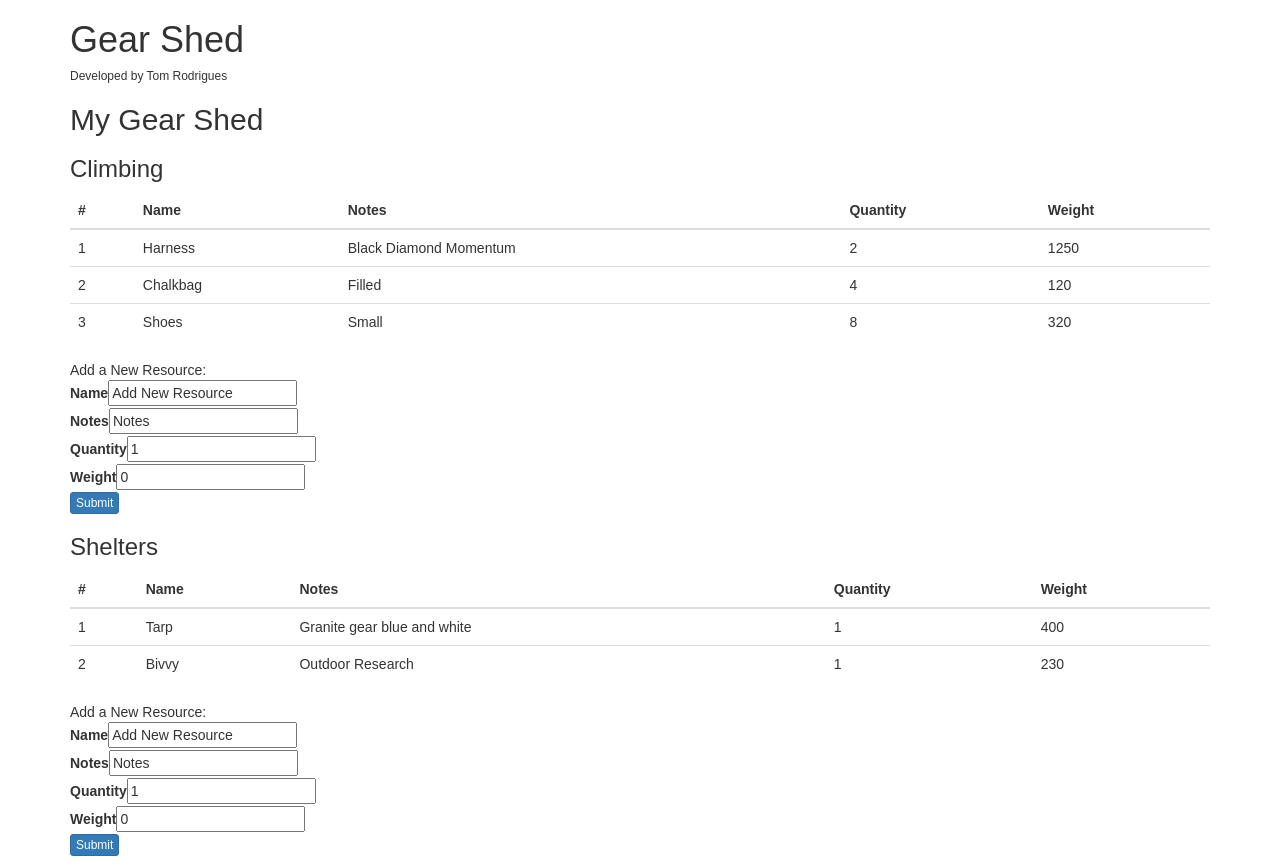
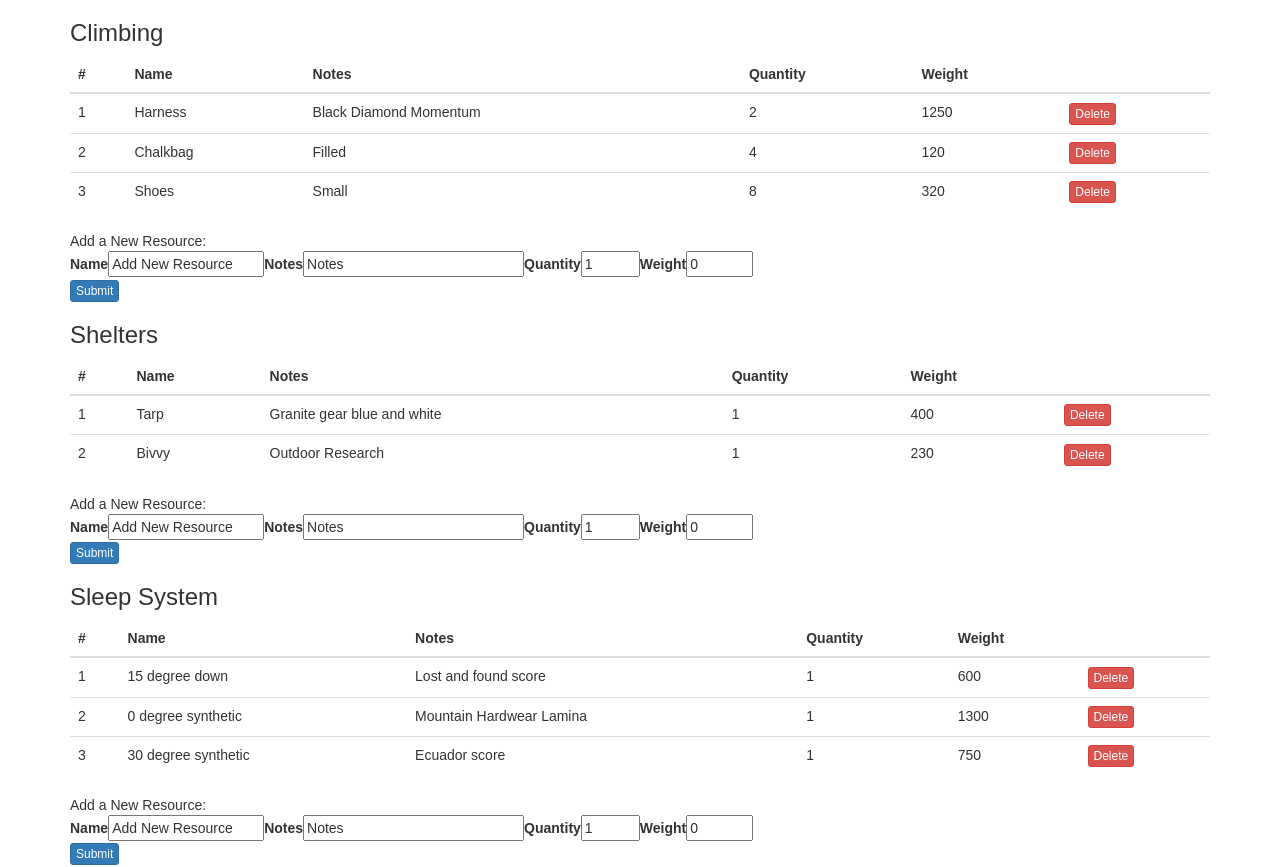
Before and after one commit to TomJRodrigues/gear-shed, a React (Create React App) app: page / in a window 1280 px wide. Shown: the top 867 px of the page. Built offline with nearby package versions, Linux system fonts and the light colour scheme.

Commit message:
delete function implemented

```diff
--- a/src/App.js
+++ b/src/App.js
@@ -1,6 +1,6 @@
 import React, { Component } from 'react';
-import Header from './Header.js';
-import PageTitle from './PageTitle.js';
+// import Header from './Header.js';
+// import PageTitle from './PageTitle.js';
 import Category from './Category.js';
 
 class App extends Component {
@@ -9,7 +9,9 @@ class App extends Component {
 
     //function binding
     this.addNewItem = this.addNewItem.bind(this);
+    this.deleteItem = this.deleteItem.bind(this);
 
+    // state
     this.state = {
       resources: [
         {
@@ -81,6 +83,12 @@ class App extends Component {
 
   //functions
 
+  deleteItem(categoryIndex, itemIndex) {
+    const tempState = this.state;
+    tempState.resources[categoryIndex].items.splice(itemIndex, 1);
+    this.setState(tempState);
+  }
+
   addNewItem(newItem, index) {
     const tempState = this.state;
     tempState.resources[index].items.push(newItem);
@@ -90,14 +98,13 @@ class App extends Component {
   render() {
     return (
       <div className="container">
-        <Header />
-        <PageTitle />
         {this.state.resources.map((resource, index) => {
           return (
             <Category
               index={index}
               items={resource}
               addNewItem={this.addNewItem}
+              deleteItem={this.deleteItem}
             />
           )}
         )}
--- a/src/Category.js
+++ b/src/Category.js
@@ -9,6 +9,7 @@ export default class Category extends Component {
 		// function binding
 		this.handleInputChange = this.handleInputChange.bind(this);
 		this.handleSubmit = this.handleSubmit.bind(this);
+		this.handleDeleteHelper = this.handleDeleteHelper.bind(this);
 
 		// state
 		this.state = {
@@ -42,6 +43,10 @@ export default class Category extends Component {
     });
   }
 
+  handleDeleteHelper(itemIndex) {				// bubbles up indices to App's state
+  	this.props.deleteItem(this.props.index, itemIndex);
+  }
+
   render() {
     return (
       <div>
@@ -54,6 +59,7 @@ export default class Category extends Component {
               <th>Notes</th>
               <th>Quantity</th>
               <th>Weight</th>
+              <th></th>
             </tr>
           </thead>
           <tbody>
@@ -62,6 +68,7 @@ export default class Category extends Component {
 		      			<Items
 		      				index={index}
 		      				items={resource}
+		      				handleDeleteHelper={this.handleDeleteHelper}
 		      			/>
 		      		)}
 		      	)}
@@ -74,22 +81,19 @@ export default class Category extends Component {
       		<label>
       			Name
       		</label>
-      		<input type="text" name="name" value={this.state.name} onChange={this.handleInputChange} />
-      		<br/>
+      		<input type="text" name="name" value={this.state.name} onChange={this.handleInputChange} size="16" />
       		<label>
       			Notes
       		</label>
-      		<input type="text" name="notes" value={this.state.notes} onChange={this.handleInputChange} />
-      		<br/>
+      		<input type="text" name="notes" value={this.state.notes} onChange={this.handleInputChange} size = "24"/>
       		<label>
     				Quantity
       		</label>
-      		<input type="text" name="quantity" value={this.state.quantity} onChange={this.handleInputChange} />
-      		<br/>
+      		<input type="text" name="quantity" value={this.state.quantity} onChange={this.handleInputChange} size = "4" />
       		<label>
       			Weight
       		</label>
-      		<input type="text" name="weight" value={this.state.weight} onChange={this.handleInputChange} />
+      		<input type="text" name="weight" value={this.state.weight} onChange={this.handleInputChange} size = "5" />
       		<br/>
       		<button className="btn btn-xs btn-primary" onClick={this.handleSubmit}>Submit</button>
       	</form>
--- a/src/Items.js
+++ b/src/Items.js
@@ -4,15 +4,18 @@ export default class Items extends Component {
 	constructor(props) {
 		super(props);
 
-		//function binding
+		// function binding
+    this.handleDelete = this.handleDelete.bind(this);
 
-
-		//state
-
+		// state
 
 	}
 
-	//functions
+	// functions
+  handleDelete(event) {     // this will bubble up item index to App with a helper
+    event.preventDefault();
+    this.props.handleDeleteHelper(this.props.index);
+  }
 
   render() {
     return (
@@ -22,6 +25,7 @@ export default class Items extends Component {
         <td>{this.props.items.notes}</td>
         <td>{this.props.items.quantity}</td>
         <td>{this.props.items.weight}</td>
+        <td><button className="btn btn-xs btn-danger" onClick={this.handleDelete}>Delete</button></td>
       </tr>
     );
   }
```
Also changed, not shown: package.json (+5 -2 lines).
